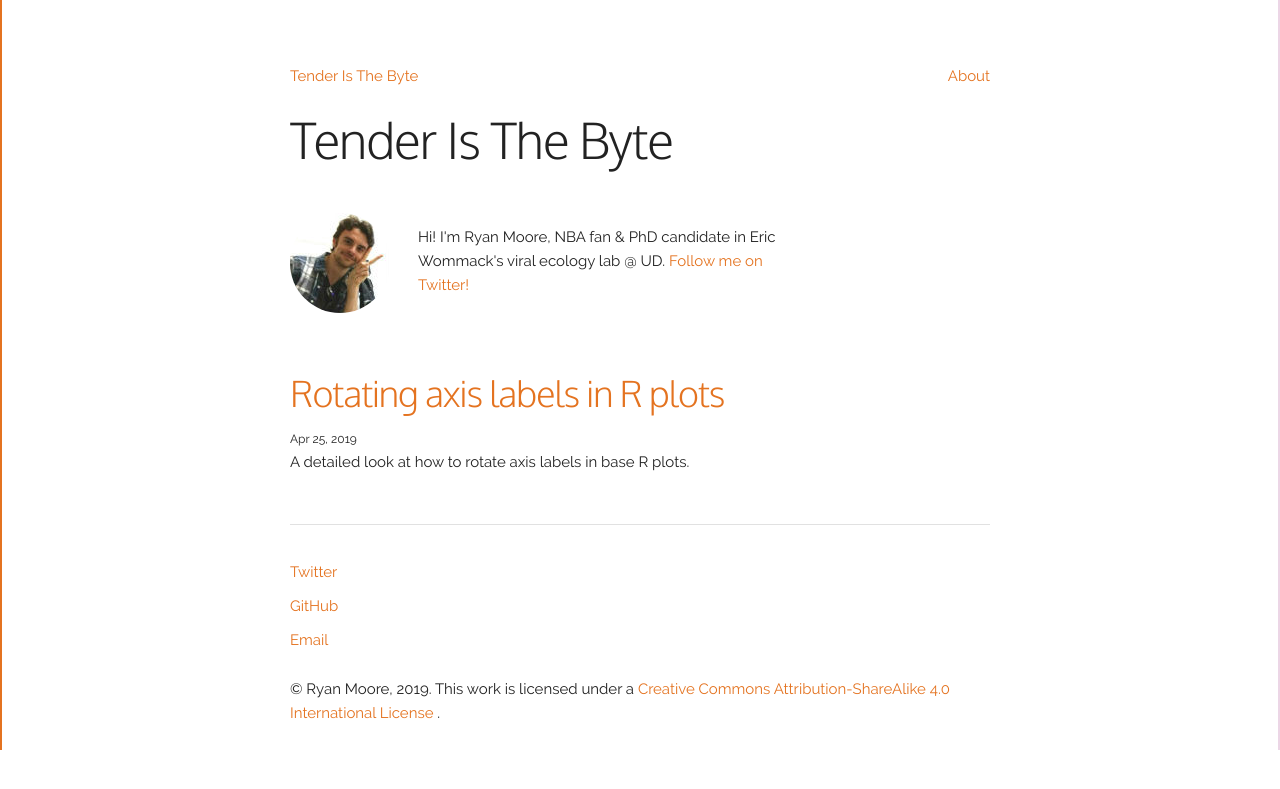
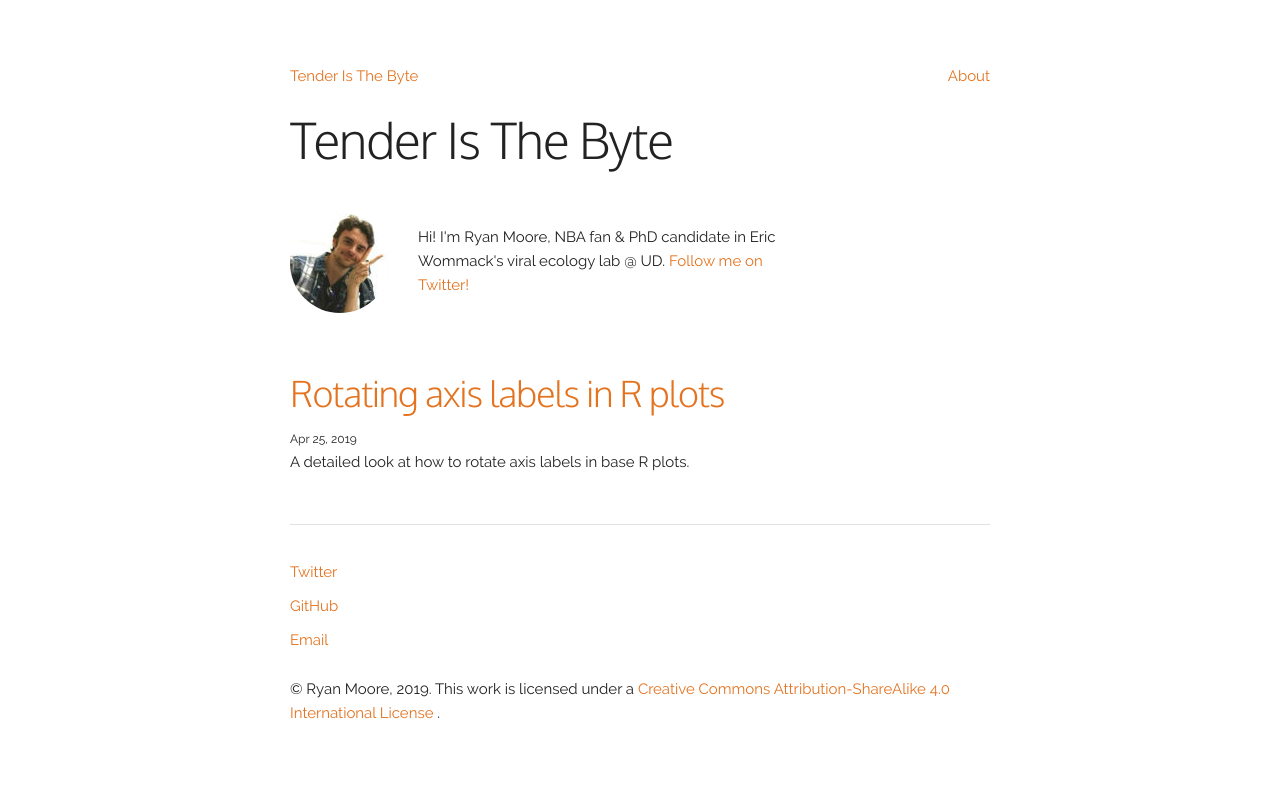
Before and after one commit to mooreryan/TenderIsTheByte, a Jekyll site: the page built from index.md, in a window 1280 px wide. Shown: the top 789 px of the page. Built offline with Jekyll 4.4.1, drawn with Linux system fonts in a browser that asks for light colours.

Commit message:
Style larger screens

```diff
--- a/assets/_sass/_base.scss
+++ b/assets/_sass/_base.scss
@@ -5,6 +5,22 @@ body {
   border-left: 2px solid $primary-color;
   border-right: 2px solid $secondary-color;
 }
+
+/*
+  Larger than phablet (also point when grid becomes active)
+
+  There is currently not enough text on the home page to get
+  the border all the way to the bottom and 100% html height
+  looks wonky on when scrolling.  So just turn them off for
+  larger screens.
+*/
+@media (min-width: 550px) {
+  body {
+    border-left: none;
+    border-right: none;
+  }
+}
+
 
 blockquote {
   color: $gray;
```
